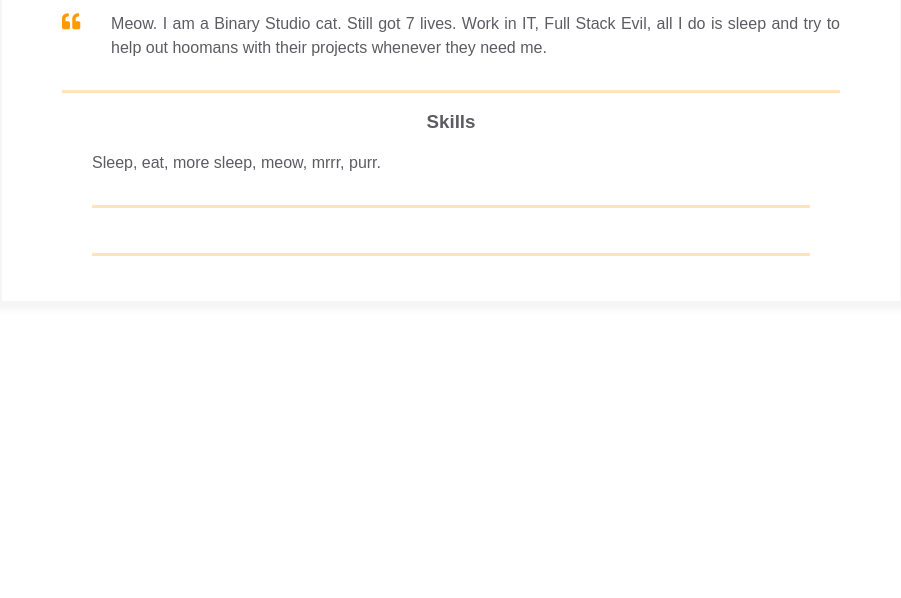
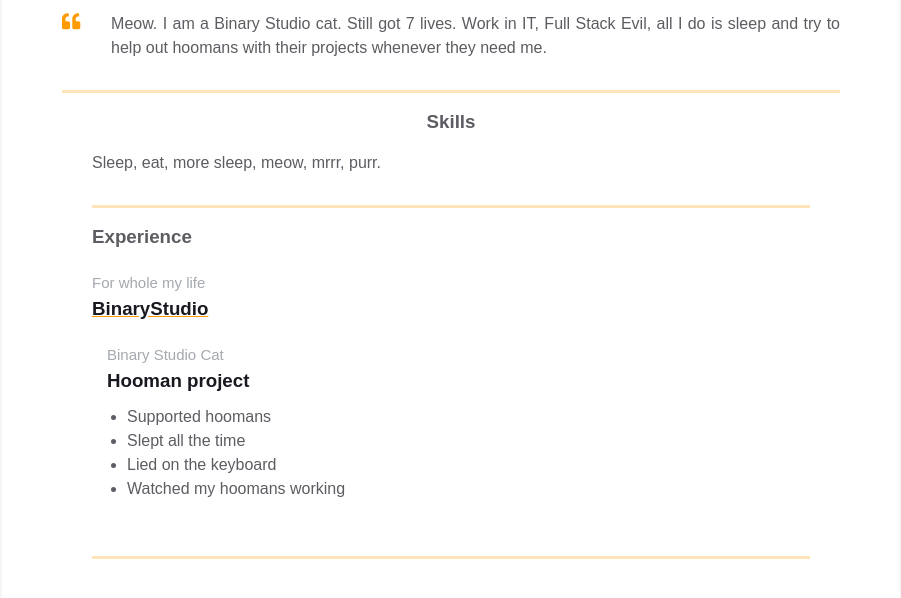
Before and after one commit to YuriyHryshchenko/homepage, a plain HTML site: page index.html in a window 1280 px wide. Shown: the part 338-936 px from the top of the page, without its empty margins (189-1090 px from the left). Before the commit the page ends 800 px from the top, so only its background shows below. Drawn offline with Linux system fonts and the light colour scheme.

Commit message:
Add experience block

```diff
--- a/index.html
+++ b/index.html
@@ -76,7 +76,11 @@
             <div class="resume__block">
               <div class="intro">
                 <div class="intro__icon-wrapper">
-						<svg class="intro__icon" xmlns="http://www.w3.org/2000/svg" viewBox="0 0 512 512">
+                  <svg
+                    class="intro__icon"
+                    xmlns="http://www.w3.org/2000/svg"
+                    viewBox="0 0 512 512"
+                  >
                     <path
                       d="M464 256h-80v-64c0-35.3 28.7-64 64-64h8c13.3 0 24-10.7
 							 24-24V56c0-13.3-10.7-24-24-24h-8c-88.4 0-160 71.6-160 160v240c0
@@ -88,7 +92,11 @@
                     ></path>
                   </svg>
                 </div>
-					 <p class="intro_text">Meow. I am a Binary Studio cat. Still got 7 lives. Work in IT, Full Stack Evil, all I do is sleep and try to help out hoomans with their projects whenever they need me.</p>
+                <p class="intro_text">
+                  Meow. I am a Binary Studio cat. Still got 7 lives. Work in IT,
+                  Full Stack Evil, all I do is sleep and try to help out hoomans
+                  with their projects whenever they need me.
+                </p>
               </div>
             </div>
 
@@ -96,7 +104,9 @@
               <div class="resume__block">
                 <div class="skills">
                   <h3 class="skills__header">Skills</h3>
-						 <p class="skills__text">Sleep, eat, more sleep, meow, mrrr, purr.</p>
+                  <p class="skills__text">
+                    Sleep, eat, more sleep, meow, mrrr, purr.
+                  </p>
                 </div>
               </div>
             </div>
@@ -104,12 +114,40 @@
             <div class="container">
               <div class="resume__block">
                 <div class="main-info fh">
-						 <div class="experiences"></div>
+                  <div class="experiences">
+                    <h3 class="experiences__header">Experience</h3>
+                    <div class="experiences__company">
+                      <div class="experiences__company-header">
+                        <span class="experiences__company-header-durability"
+                          >For whole my life</span
+                        >
+                        <h3 class="experiences__company-header-name">
+                          BinaryStudio
+                        </h3>
+                      </div>
+
+                      <div class="experiences__company-project">
+                        <span class="experiences__company-project-role">
+                          Binary Studio Cat
+                        </span>
+                        <h3 class="experiences__company-project-name">
+                          Hooman project
+                        </h3>
+                        <ul
+                          class="experiences__company-project-responsibilities"
+                        >
+                          <li>Supported hoomans</li>
+                          <li>Slept all the time</li>
+                          <li>Lied on the keyboard</li>
+                          <li>Watched my hoomans working</li>
+                        </ul>
+                      </div>
+                    </div>
+                  </div>
                   <div class="additional-info fv"></div>
                 </div>
               </div>
             </div>
-
           </div>
         </div>
       </div>
```
Lines whose indentation alone changed are shown as unchanged.
